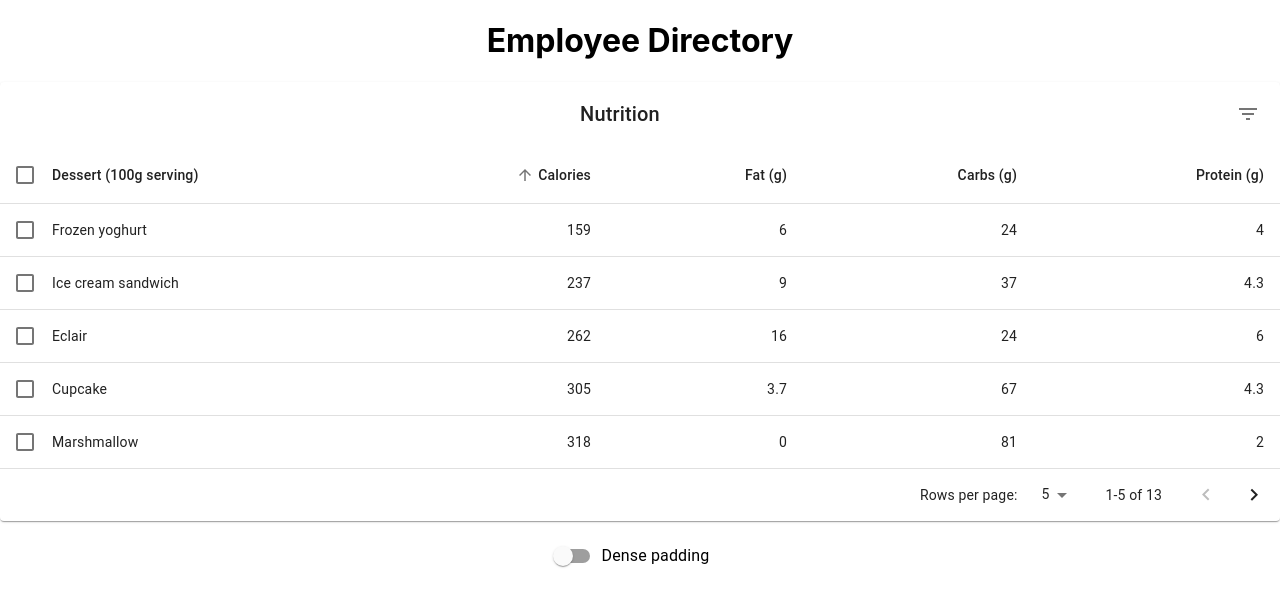
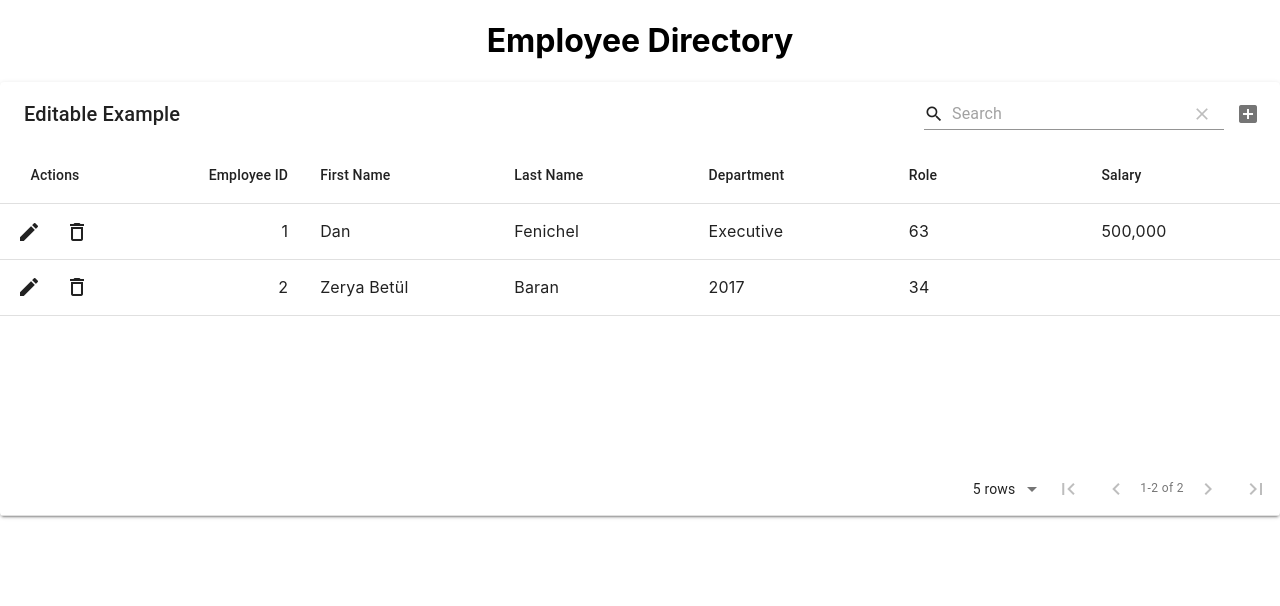
Before and after one commit to danfenichel/employee-directory, a React (Create React App) app in the folder employee-directory/: page / in a window 1280 px wide. Shown: the top 606 px of the page. Built offline with nearby package versions, Linux system fonts and the light colour scheme.

Commit message:
added table data

```diff
--- a/employee-directory/public/index.html
+++ b/employee-directory/public/index.html
@@ -24,6 +24,7 @@
       work correctly both with client-side routing and a non-root public URL.
       Learn how to configure a non-root public URL by running `npm run build`.
     -->
+    <link rel="stylesheet" href="https://fonts.googleapis.com/icon?family=Material+Icons"/>
     <title>React App</title>
   </head>
   <body>
--- a/employee-directory/src/components/Table.js
+++ b/employee-directory/src/components/Table.js
@@ -1,354 +1,64 @@
 import React from 'react';
-import PropTypes from 'prop-types';
-import clsx from 'clsx';
-import { lighten, makeStyles } from '@material-ui/core/styles';
-import Table from '@material-ui/core/Table';
-import TableBody from '@material-ui/core/TableBody';
-import TableCell from '@material-ui/core/TableCell';
-import TableContainer from '@material-ui/core/TableContainer';
-import TableHead from '@material-ui/core/TableHead';
-import TablePagination from '@material-ui/core/TablePagination';
-import TableRow from '@material-ui/core/TableRow';
-import TableSortLabel from '@material-ui/core/TableSortLabel';
-import Toolbar from '@material-ui/core/Toolbar';
-import Typography from '@material-ui/core/Typography';
-import Paper from '@material-ui/core/Paper';
-import Checkbox from '@material-ui/core/Checkbox';
-import IconButton from '@material-ui/core/IconButton';
-import Tooltip from '@material-ui/core/Tooltip';
-import FormControlLabel from '@material-ui/core/FormControlLabel';
-import Switch from '@material-ui/core/Switch';
-import DeleteIcon from '@material-ui/icons/Delete';
-import FilterListIcon from '@material-ui/icons/FilterList';
+import MaterialTable from 'material-table';
 
-function createData(name, calories, fat, carbs, protein) {
-  return { name, calories, fat, carbs, protein };
-}
-
-const rows = [
-  createData('Cupcake', 305, 3.7, 67, 4.3),
-  createData('Donut', 452, 25.0, 51, 4.9),
-  createData('Eclair', 262, 16.0, 24, 6.0),
-  createData('Frozen yoghurt', 159, 6.0, 24, 4.0),
-  createData('Gingerbread', 356, 16.0, 49, 3.9),
-  createData('Honeycomb', 408, 3.2, 87, 6.5),
-  createData('Ice cream sandwich', 237, 9.0, 37, 4.3),
-  createData('Jelly Bean', 375, 0.0, 94, 0.0),
-  createData('KitKat', 518, 26.0, 65, 7.0),
-  createData('Lollipop', 392, 0.2, 98, 0.0),
-  createData('Marshmallow', 318, 0, 81, 2.0),
-  createData('Nougat', 360, 19.0, 9, 37.0),
-  createData('Oreo', 437, 18.0, 63, 4.0),
-];
-
-function descendingComparator(a, b, orderBy) {
-  if (b[orderBy] < a[orderBy]) {
-    return -1;
-  }
-  if (b[orderBy] > a[orderBy]) {
-    return 1;
-  }
-  return 0;
-}
-
-function getComparator(order, orderBy) {
-  return order === 'desc'
-    ? (a, b) => descendingComparator(a, b, orderBy)
-    : (a, b) => -descendingComparator(a, b, orderBy);
-}
-
-function stableSort(array, comparator) {
-  const stabilizedThis = array.map((el, index) => [el, index]);
-  stabilizedThis.sort((a, b) => {
-    const order = comparator(a[0], b[0]);
-    if (order !== 0) return order;
-    return a[1] - b[1];
+export default function MaterialTableDemo() {
+  const [state, setState] = React.useState({
+    columns: [
+      { title: 'Employee ID', field: 'id', type: 'numeric' },
+      { title: 'First Name', field: 'firstName' },
+      { title: 'Last Name', field: 'lastName' },
+      { title: 'Department', field: 'department' },
+      { title: 'Role', field: 'role' },
+      { title: 'Salary', field: 'salary' }
+    ],
+    data: [
+      { id: 1, firstName: 'Dan', lastName: 'Fenichel', department: "Executive", role: 63, salary: "500,000" },
+      { id: 2, firstName: 'Zerya Betül', lastName: 'Baran', department: 2017, role: 34, salary: "" },
+    ]
   });
-  return stabilizedThis.map(el => el[0]);
-}
-
-const headCells = [
-  { id: 'name', numeric: false, disablePadding: true, label: 'Dessert (100g serving)' },
-  { id: 'calories', numeric: true, disablePadding: false, label: 'Calories' },
-  { id: 'fat', numeric: true, disablePadding: false, label: 'Fat (g)' },
-  { id: 'carbs', numeric: true, disablePadding: false, label: 'Carbs (g)' },
-  { id: 'protein', numeric: true, disablePadding: false, label: 'Protein (g)' },
-];
-
-function EnhancedTableHead(props) {
-  const { classes, onSelectAllClick, order, orderBy, numSelected, rowCount, onRequestSort } = props;
-  const createSortHandler = property => event => {
-    onRequestSort(event, property);
-  };
 
   return (
-    <TableHead>
-      <TableRow>
-        <TableCell padding="checkbox">
-          <Checkbox
-            indeterminate={numSelected > 0 && numSelected < rowCount}
-            checked={rowCount > 0 && numSelected === rowCount}
-            onChange={onSelectAllClick}
-            inputProps={{ 'aria-label': 'select all desserts' }}
-          />
-        </TableCell>
-        {headCells.map(headCell => (
-          <TableCell
-            key={headCell.id}
-            align={headCell.numeric ? 'right' : 'left'}
-            padding={headCell.disablePadding ? 'none' : 'default'}
-            sortDirection={orderBy === headCell.id ? order : false}
-          >
-            <TableSortLabel
-              active={orderBy === headCell.id}
-              direction={orderBy === headCell.id ? order : 'asc'}
-              onClick={createSortHandler(headCell.id)}
-            >
-              {headCell.label}
-              {orderBy === headCell.id ? (
-                <span className={classes.visuallyHidden}>
-                  {order === 'desc' ? 'sorted descending' : 'sorted ascending'}
-                </span>
-              ) : null}
-            </TableSortLabel>
-          </TableCell>
-        ))}
-      </TableRow>
-    </TableHead>
+    <MaterialTable
+      title="Editable Example"
+      columns={state.columns}
+      data={state.data}
+      editable={{
+        onRowAdd: newData =>
+          new Promise(resolve => {
+            setTimeout(() => {
+              resolve();
+              setState(prevState => {
+                const data = [...prevState.data];
+                data.push(newData);
+                return { ...prevState, data };
+              });
+            }, 600);
+          }),
+        onRowUpdate: (newData, oldData) =>
+          new Promise(resolve => {
+            setTimeout(() => {
+              resolve();
+              if (oldData) {
+                setState(prevState => {
+                  const data = [...prevState.data];
+                  data[data.indexOf(oldData)] = newData;
+                  return { ...prevState, data };
+                });
+              }
+            }, 600);
+          }),
+        onRowDelete: oldData =>
+          new Promise(resolve => {
+            setTimeout(() => {
+              resolve();
+              setState(prevState => {
+                const data = [...prevState.data];
+                data.splice(data.indexOf(oldData), 1);
+                return { ...prevState, data };
+              });
+            }, 600);
+          }),
+      }}
+    />
   );
 }
-
-EnhancedTableHead.propTypes = {
-  classes: PropTypes.object.isRequired,
-  numSelected: PropTypes.number.isRequired,
-  onRequestSort: PropTypes.func.isRequired,
-  onSelectAllClick: PropTypes.func.isRequired,
-  order: PropTypes.oneOf(['asc', 'desc']).isRequired,
-  orderBy: PropTypes.string.isRequired,
-  rowCount: PropTypes.number.isRequired,
-};
-
-const useToolbarStyles = makeStyles(theme => ({
-  root: {
-    paddingLeft: theme.spacing(2),
-    paddingRight: theme.spacing(1),
-  },
-  highlight:
-    theme.palette.type === 'light'
-      ? {
-          color: theme.palette.secondary.main,
-          backgroundColor: lighten(theme.palette.secondary.light, 0.85),
-        }
-      : {
-          color: theme.palette.text.primary,
-          backgroundColor: theme.palette.secondary.dark,
-        },
-  title: {
-    flex: '1 1 100%',
-  },
-}));
-
-const EnhancedTableToolbar = props => {
-  const classes = useToolbarStyles();
-  const { numSelected } = props;
-
-  return (
-    <Toolbar
-      className={clsx(classes.root, {
-        [classes.highlight]: numSelected > 0,
-      })}
-    >
-      {numSelected > 0 ? (
-        <Typography className={classes.title} color="inherit" variant="subtitle1">
-          {numSelected} selected
-        </Typography>
-      ) : (
-        <Typography className={classes.title} variant="h6" id="tableTitle">
-          Nutrition
-        </Typography>
-      )}
-
-      {numSelected > 0 ? (
-        <Tooltip title="Delete">
-          <IconButton aria-label="delete">
-            <DeleteIcon />
-          </IconButton>
-        </Tooltip>
-      ) : (
-        <Tooltip title="Filter list">
-          <IconButton aria-label="filter list">
-            <FilterListIcon />
-          </IconButton>
-        </Tooltip>
-      )}
-    </Toolbar>
-  );
-};
-
-EnhancedTableToolbar.propTypes = {
-  numSelected: PropTypes.number.isRequired,
-};
-
-const useStyles = makeStyles(theme => ({
-  root: {
-    width: '100%',
-  },
-  paper: {
-    width: '100%',
-    marginBottom: theme.spacing(2),
-  },
-  table: {
-    minWidth: 750,
-  },
-  visuallyHidden: {
-    border: 0,
-    clip: 'rect(0 0 0 0)',
-    height: 1,
-    margin: -1,
-    overflow: 'hidden',
-    padding: 0,
-    position: 'absolute',
-    top: 20,
-    width: 1,
-  },
-}));
-
-export default function EnhancedTable() {
-  const classes = useStyles();
-  const [order, setOrder] = React.useState('asc');
-  const [orderBy, setOrderBy] = React.useState('calories');
-  const [selected, setSelected] = React.useState([]);
-  const [page, setPage] = React.useState(0);
-  const [dense, setDense] = React.useState(false);
-  const [rowsPerPage, setRowsPerPage] = React.useState(5);
-
-  const handleRequestSort = (event, property) => {
-    const isAsc = orderBy === property && order === 'asc';
-    setOrder(isAsc ? 'desc' : 'asc');
-    setOrderBy(property);
-  };
-
-  const handleSelectAllClick = event => {
-    if (event.target.checked) {
-      const newSelecteds = rows.map(n => n.name);
-      setSelected(newSelecteds);
-      return;
-    }
-    setSelected([]);
-  };
-
-  const handleClick = (event, name) => {
-    const selectedIndex = selected.indexOf(name);
-    let newSelected = [];
-
-    if (selectedIndex === -1) {
-      newSelected = newSelected.concat(selected, name);
-    } else if (selectedIndex === 0) {
-      newSelected = newSelected.concat(selected.slice(1));
-    } else if (selectedIndex === selected.length - 1) {
-      newSelected = newSelected.concat(selected.slice(0, -1));
-    } else if (selectedIndex > 0) {
-      newSelected = newSelected.concat(
-        selected.slice(0, selectedIndex),
-        selected.slice(selectedIndex + 1),
-      );
-    }
-
-    setSelected(newSelected);
-  };
-
-  const handleChangePage = (event, newPage) => {
-    setPage(newPage);
-  };
-
-  const handleChangeRowsPerPage = event => {
-    setRowsPerPage(parseInt(event.target.value, 10));
-    setPage(0);
-  };
-
-  const handleChangeDense = event => {
-    setDense(event.target.checked);
-  };
-
-  const isSelected = name => selected.indexOf(name) !== -1;
-
-  const emptyRows = rowsPerPage - Math.min(rowsPerPage, rows.length - page * rowsPerPage);
-
-  return (
-    <div className={classes.root}>
-      <Paper className={classes.paper}>
-        <EnhancedTableToolbar numSelected={selected.length} />
-        <TableContainer>
-          <Table
-            className={classes.table}
-            aria-labelledby="tableTitle"
-            size={dense ? 'small' : 'medium'}
-            aria-label="enhanced table"
-          >
-            <EnhancedTableHead
-              classes={classes}
-              numSelected={selected.length}
-              order={order}
-              orderBy={orderBy}
-              onSelectAllClick={handleSelectAllClick}
-              onRequestSort={handleRequestSort}
-              rowCount={rows.length}
-            />
-            <TableBody>
-              {stableSort(rows, getComparator(order, orderBy))
-                .slice(page * rowsPerPage, page * rowsPerPage + rowsPerPage)
-                .map((row, index) => {
-                  const isItemSelected = isSelected(row.name);
-                  const labelId = `enhanced-table-checkbox-${index}`;
-
-                  return (
-                    <TableRow
-                      hover
-                      onClick={event => handleClick(event, row.name)}
-                      role="checkbox"
-                      aria-checked={isItemSelected}
-                      tabIndex={-1}
-                      key={row.name}
-                      selected={isItemSelected}
-                    >
-                      <TableCell padding="checkbox">
-                        <Checkbox
-                          checked={isItemSelected}
-                          inputProps={{ 'aria-labelledby': labelId }}
-                        />
-                      </TableCell>
-                      <TableCell component="th" id={labelId} scope="row" padding="none">
-                        {row.name}
-                      </TableCell>
-                      <TableCell align="right">{row.calories}</TableCell>
-                      <TableCell align="right">{row.fat}</TableCell>
-                      <TableCell align="right">{row.carbs}</TableCell>
-                      <TableCell align="right">{row.protein}</TableCell>
-                    </TableRow>
-                  );
-                })}
-              {emptyRows > 0 && (
-                <TableRow style={{ height: (dense ? 33 : 53) * emptyRows }}>
-                  <TableCell colSpan={6} />
-                </TableRow>
-              )}
-            </TableBody>
-          </Table>
-        </TableContainer>
-        <TablePagination
-          rowsPerPageOptions={[5, 10, 25]}
-          component="div"
-          count={rows.length}
-          rowsPerPage={rowsPerPage}
-          page={page}
-          onChangePage={handleChangePage}
-          onChangeRowsPerPage={handleChangeRowsPerPage}
-        />
-      </Paper>
-      <FormControlLabel
-        control={<Switch checked={dense} onChange={handleChangeDense} />}
-        label="Dense padding"
-      />
-    </div>
-  );
-}
```
